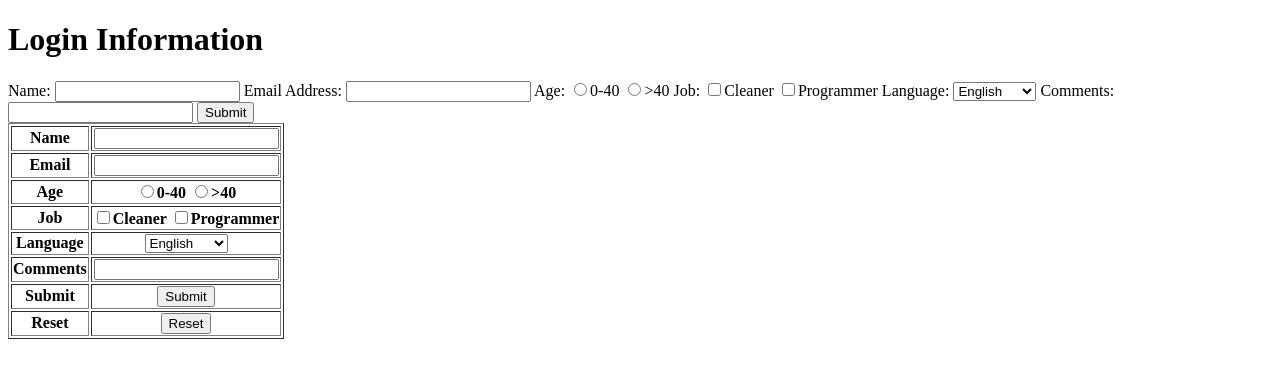
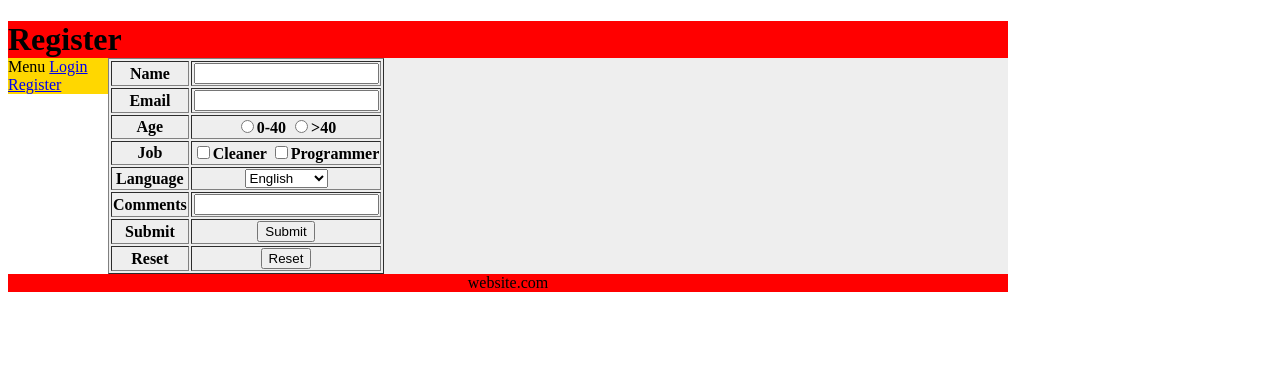
Before and after one commit to goingpaper/C3, a plain HTML site: page register.html in a window 1280 px wide. Drawn offline with Linux system fonts and the light colour scheme.

Commit message:
Update and rename start.html to register.html

```diff
--- a/start.html
+++ b/register.html
@@ -1,37 +1,24 @@
 <!DOCTYPE html>
-
 <html>
 <head>
-	<title>Login</title>
-
+	<style type="text/css">
+		.parent{word-spacing:"60px";}
+	</style>
 </head>
 <body>
-	<header>
-		<h1>Login Information</h1>
-	</header>
-	<form>
-		Name:
-		<input type="text">
-		Email Address:
-		<input type="email">
 
-		Age:
-		<input type="radio" name="age">0-40
-		<input type="radio" name="age">>40
-		Job:
-		<input type="checkbox" name="job">Cleaner
-		<input type="checkbox" name="job">Programmer
-		Language:
-		<select name="language">
-			<option>English</option>
-			<option>French</option>
-			<option>Portugese</option>
-		</select>
-		Comments:
-		<input type="textarea">
-		<input type="submit" name="submit">
-	</form>
+<div id="container" style="width:1000px">
 
+<div id="header" style="background-color:#FF0000;">
+<h1 style="margin-bottom:0;">Register</h1></div>
+
+<div id="menu" style="background-color:#FFD700;width:100px;float:left;">
+Menu
+	<a href="login.html">Login</a>
+	<a href="register.html">Register</a>
+</div>
+
+<div id="content" style="background-color:#EEEEEE;width:900px;float:left;">
 	<form>
 		<table border="border">
 		 	<tr>
@@ -78,9 +65,14 @@
 		 		<th>Reset</th>
 		 		<th><input type="reset" name="reset"></th>
 		 	</tr>
+		 </table>
+	</form>
+</div>
 
-	</form>
+<div id="footer" style="background-color:#FF0000;clear:both;text-align:center;float:down;">
+website.com</div>
+
+</div>
+
 </body>
-
-
 </html>
```
